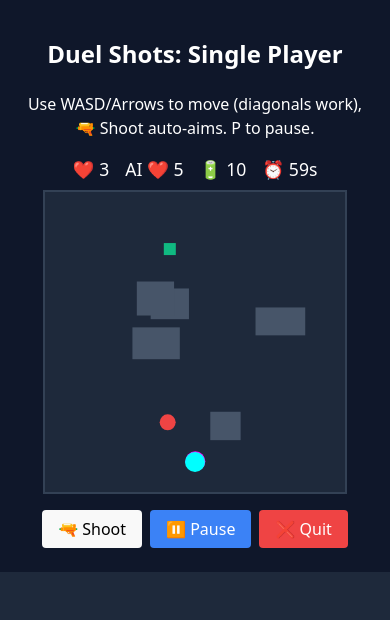
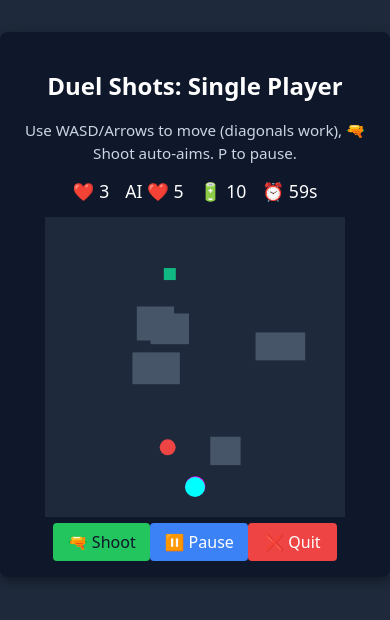
Before and after one commit to usmanAfzalKhan/playpal-multiplayer, a React (Vite) app: page /duel/single in a window 390 px wide. Shown: the top 620 px of the page. Built offline with nearby package versions, Linux system fonts and the light colour scheme.

Commit message:
Added joysticks for mobile based users

```diff
--- a/src/pages/DuelGame.css
+++ b/src/pages/DuelGame.css
@@ -1,50 +1,134 @@
+/* DuelGame.css */
+
 .duel-container {
   position: relative;
   max-width: 360px;
-  margin: auto;
+  margin: 2rem auto;
   padding: 1rem;
   background: #0f172a;
   color: #fff;
   text-align: center;
+  border-radius: 8px;
+  box-shadow: 0 4px 12px rgba(0,0,0,0.4);
 }
+
+.duel-container h2 {
+  margin-bottom: 0.5rem;
+}
+
+.duel-container p {
+  margin-bottom: 0.8rem;
+  font-size: 0.95rem;
+  color: #cbd5e1;
+}
+
+.status-bar-duel {
+  margin-bottom: 0.8rem;
+}
+
 .status-bar-duel span {
-  margin: 0 .5rem;
+  margin: 0 0.5rem;
   font-size: 1.1rem;
+  vertical-align: middle;
 }
-canvas {
+
+.duel-canvas {
   display: block;
-  margin: .5rem auto;
+  margin: 0 auto 1rem;
   background: #1e293b;
   border: 2px solid #334155;
+  border-radius: 4px;
 }
+
+.controls-row {
+  display: flex;
+  justify-content: center;
+  gap: 0.5rem;
+  flex-wrap: wrap;
+  margin-bottom: 0.8rem;
+}
+
 button {
-  margin: .5rem .25rem;
-  padding: .5rem 1rem;
+  padding: 0.5rem 0.9rem;
   border: none;
   border-radius: 4px;
   font-size: 1rem;
   cursor: pointer;
 }
-.play-again { background: #0ea5e9; color: #fff; }
-.pause-btn  { background: #3b82f6; color: #fff; }
-.quit-btn   { background: #ef4444; color: #fff; }
-.action-msg { color: #facc15; margin-top: .5rem; }
 
-/* mobile analog sticks */
+.shoot-btn {
+  background: #22c55e;
+  color: #0f172a;
+}
+
+.pause-btn {
+  background: #3b82f6;
+  color: #fff;
+}
+
+.play-again {
+  background: #0ea5e9;
+  color: #fff;
+}
+
+.quit-btn {
+  background: #ef4444;
+  color: #fff;
+}
+
+.action-msg {
+  color: #facc15;
+  margin-top: 0.4rem;
+  font-weight: bold;
+}
+
+/* ─── MOBILE ANALOG STICKS ──────────────────────────────────── */
 .joystick {
   position: absolute;
-  width: 90px;
-  height: 90px;
-  background: rgba(71,85,105,0.4);
+  width: 100px;
+  height: 100px;
+  background: rgba(71, 85, 105, 0.4);
   border-radius: 50%;
+  touch-action: none; /* prevent default scrolling */
 }
-.joystick.left  { left: 14px; bottom: 14px; }
-.joystick.right { right:14px; bottom:14px; }
+.joystick.left {
+  left: 16px;
+  bottom: 16px;
+}
+.joystick.right {
+  right: 16px;
+  bottom: 16px;
+}
 .joystick .knob {
   position: absolute;
-  left: calc(50% - 20px);
-  top:  calc(50% - 20px);
-  width: 40px; height: 40px;
-  background: rgba(100,116,139,0.8);
+  left: 25px;
+  top: 25px;
+  width: 50px;
+  height: 50px;
+  background: rgba(100, 116, 139, 0.8);
   border-radius: 50%;
+  pointer-events: none;
 }
+
+/* Ensure joysticks are hidden on desktop */
+@media (min-width: 768px) {
+  .joystick {
+    display: none;
+  }
+}
+
+/* Minor responsive tweak for container on small phones */
+@media (max-width: 360px) {
+  .duel-container {
+    margin: 1rem;
+    padding: 0.75rem;
+  }
+  .status-bar-duel span {
+    font-size: 1rem;
+    margin: 0 0.3rem;
+  }
+  .controls-row button {
+    padding: 0.4rem 0.7rem;
+    font-size: 0.9rem;
+  }
+}
```
